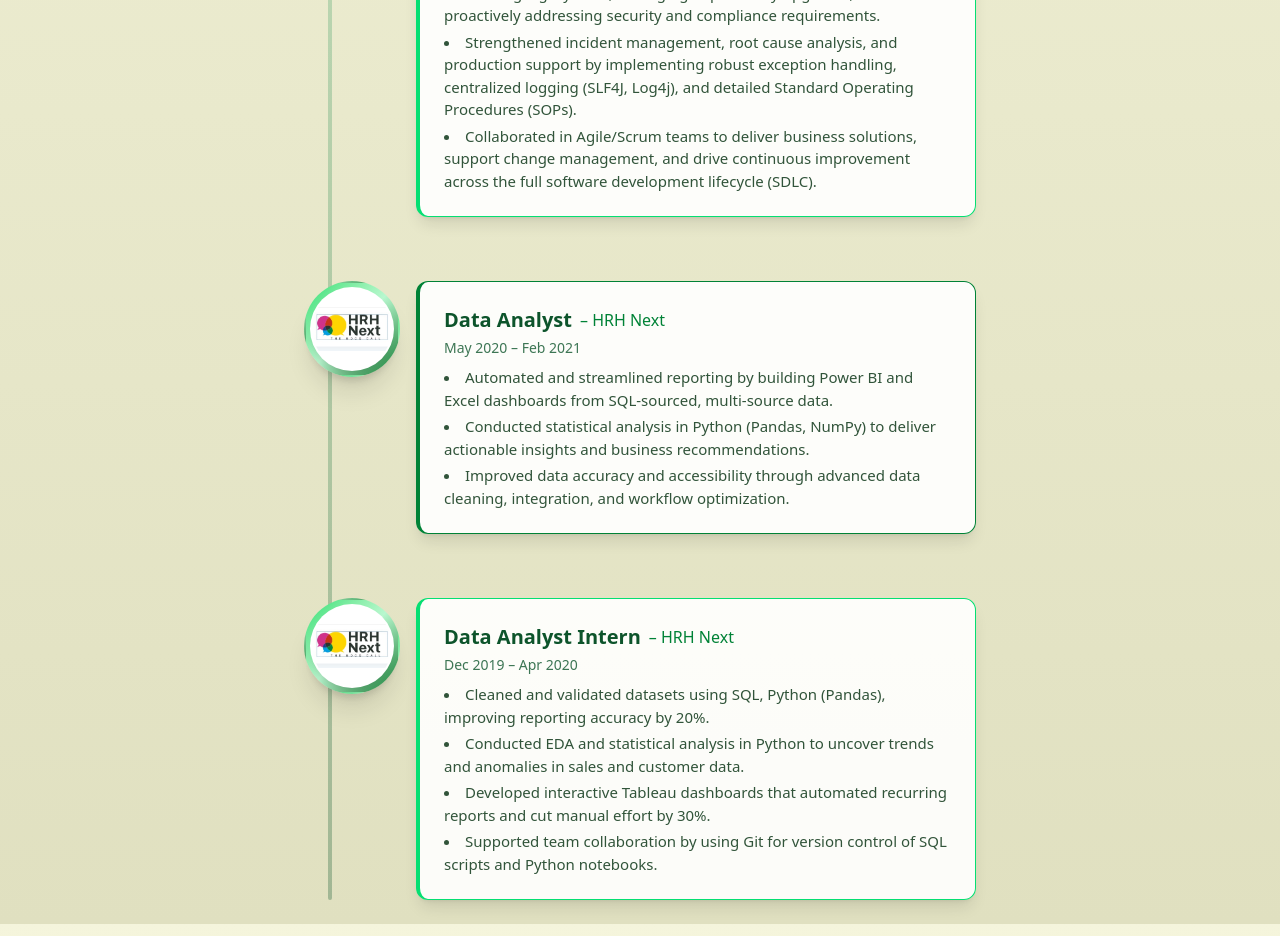
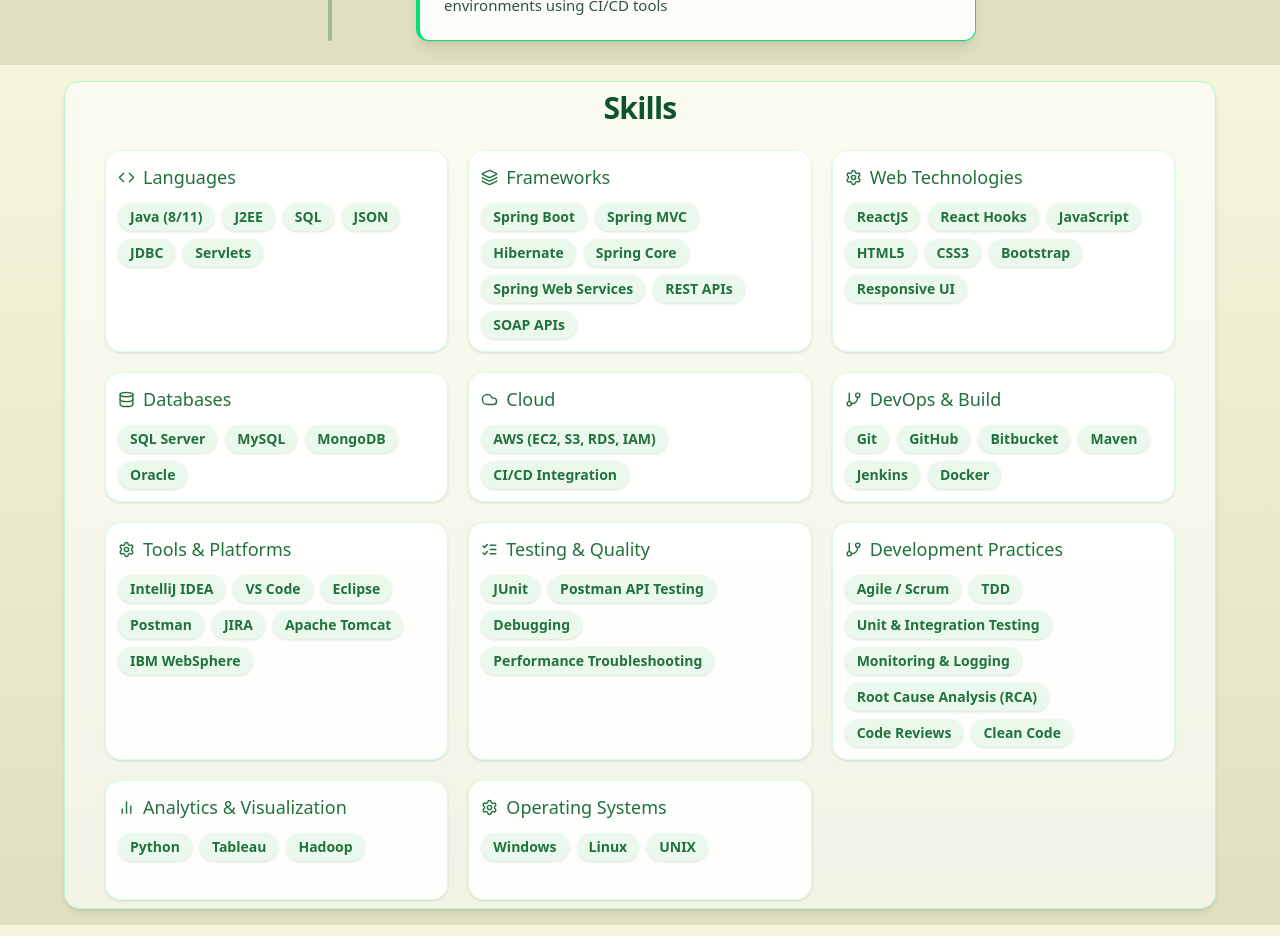
Before and after one commit to Sushmareddy358/portfolio-live, a React (Vite) app: page / in a window 1280 px wide. Shown: the part 1760-2696 px from the top of the page. Built offline with nearby package versions, Linux system fonts and the light colour scheme.

Commit message:
updated portfolio with certifications

```diff
--- a/src/components/Certifications.jsx
+++ b/src/components/Certifications.jsx
@@ -3,6 +3,7 @@
 import { FaCertificate } from "react-icons/fa";
 
 const certifications = [
+  { name: "AWS Certified Developer – Associate", issuer: "Amazon Web Services" },
   { name: "Agile Fundamentals: Scrum & Kanban", issuer: "Udemy" },
   { name: "AWS Essentials", issuer: "Udemy" },
   { name: "DevOps Essentials", issuer: "Udemy" },
--- a/src/components/ContactFooter.jsx
+++ b/src/components/ContactFooter.jsx
@@ -43,7 +43,7 @@
         {/* Social Icons */}
         <div className="flex justify-center gap-6 text-2xl mt-6">
           <a
-            href="https://www.linkedin.com/in/sushma-reddy-vutla"
+            href="https://www.linkedin.com/in/sushma-r126/"
             target="_blank"
             rel="noopener noreferrer"
             className="hover:text-blue-400"
--- a/src/components/Education.jsx
+++ b/src/components/Education.jsx
@@ -12,20 +12,6 @@
     date: "Aug 2023 – May 2025",
     gpa: "GPA: 3.72",
     highlights: ["Scholar with Recognition", "Dean’s Excellence Scholar"],
-    coursework: [
-      "Programming for Data Science",
-      "Database Foundations(SQL & NoSQL)",
-      "Business Analytics With R",
-      "Big Data",
-      "Data Visualization",
-      "Data Warehousing",
-      "Organizing for Business Analytics Platforms(AWS & GCP)",
-      "Causal Analytics and A/B Testing",
-      "Advanced Statistics",
-      "Predictive Analytics",
-      "Prescriptive Analytics",
-      "Applied Econometrics and Time Series Analysis",
-    ],
     certificateImage: scholarCertificate,
     certificateTitle: "Scholar with Recognition",
     icon: <GraduationCap size={18} className="text-[#22713e]" />,
--- a/src/components/Experience.jsx
+++ b/src/components/Experience.jsx
@@ -9,15 +9,16 @@
 const experiences = [
   {
     company: "Spesh Talent",
-    role: "Data Analyst Intern",
+    role: "Software Engineer Intern",
     logo: speshLogo, // ✅ use imported image
     date: "Aug 2024 - Dec 2024",
     points: [
-      "Collected, cleaned, and integrated large datasets from multiple sources using Python (Pandas, NumPy), SQL and ETL pipelines, improving data accuracy by 15%.",
-      "Conducted exploratory data analysis and applied statistical methods using Python (Pandas, Matplotlib, Seaborn, SciPy), generating actionable insights that boosted project efficiency by 10%.",
-      "Developed and maintained interactive dashboards and reports with Tableau, reducing reporting time by 30% and facilitating data-driven decision-making.",
-      "Automated data workflows and quality monitoring using Python scripting and Excel Macros, increasing process efficiency by 20%.",
-      "Collaborated closely with IT consultants and stakeholders via agile workflows (Jira), translating business requirements into data solutions that increased client satisfaction by 20%.",
+      "Contributed to developing and enhancing web application features using ReactJS, Java, and modern frontend best practices",
+      "Supported REST API development and integration using Spring Boot, ensuring reliable communication between application modules",
+      "Assisted in writing and optimizing SQL queries, gaining hands-on experience with database design, performance tuning, and data handling",
+      "Participated in debugging, defect resolution, and UAT support, helping improve application stability and user experience",
+      "Actively engaged in Agile Scrum ceremonies including daily stand-ups, sprint planning, and reviews, contributing to collaborative delivery",
+      "Worked closely with senior engineers, gaining practical exposure to CI/CD pipelines (Git, Jenkins, Maven, Docker) and industry development standards"
     ],
   },
   {
@@ -26,35 +27,12 @@
     logo: cognizantLogo,
     date: "Mar 2021 – Jun 2023",
     points: [
-      "Developed, maintained, and optimized Java-based microservices and enterprise applications using Java, Spring Boot, SQL, and REST/SOAP APIs, driving greater system reliability and scalability.",
-      "Led application deployments, version upgrades, and patch management across QA, UAT, and production environments, collaborating closely with cross-functional teams and leveraging tools like Git, Maven, ServiceNow, and SoapUI.",
-      "Automated routine processes and reporting workflows with SQL and shell scripting, reducing manual effort and improving overall delivery speed and data accuracy.",
-      "Enhanced system performance and uptime by tuning SQL queries, refactoring legacy code, managing dependency upgrades, and proactively addressing security and compliance requirements.",
-      "Strengthened incident management, root cause analysis, and production support by implementing robust exception handling, centralized logging (SLF4J, Log4j), and detailed Standard Operating Procedures (SOPs).",
-      "Collaborated in Agile/Scrum teams to deliver business solutions, support change management, and drive continuous improvement across the full software development lifecycle (SDLC)."
-    ],
-  },
-  {
-    company: "HRH Next",
-    role: "Data Analyst",
-    logo: hrhnextLogo,
-    date: "May 2020 – Feb 2021",
-    points: [
-      "Automated and streamlined reporting by building Power BI and Excel dashboards from SQL-sourced, multi-source data.",
-      "Conducted statistical analysis in Python (Pandas, NumPy) to deliver actionable insights and business recommendations.",
-      "Improved data accuracy and accessibility through advanced data cleaning, integration, and workflow optimization."
-    ],
-  },
-  {
-    company: "HRH Next",
-    role: "Data Analyst Intern",
-    logo: hrhnextLogo,
-    date: "Dec 2019 – Apr 2020",
-    points: [
-      "Cleaned and validated datasets using SQL, Python (Pandas), improving reporting accuracy by 20%.",
-      "Conducted EDA and statistical analysis in Python to uncover trends and anomalies in sales and customer data.",
-      "Developed interactive Tableau dashboards that automated recurring reports and cut manual effort by 30%.",
-       "Supported team collaboration by using Git for version control of SQL scripts and Python notebooks.",
+       "Developed and maintained scalable web applications using Java, Spring Boot, REST APIs, and ReactJS",
+       "Designed, consumed, and integrated APIs with enterprise backend systems",
+       "Worked with SQL Server to write queries, joins, and stored procedures for application functionality",
+       "Supported defect resolution, production support, and ongoing maintenance activities",
+       "Collaborated with QA, Business Analysts, and cross-functional teams in Agile Scrum environment",
+       "Contributed to deployments across Dev, QA, UAT, and Production environments using CI/CD tools"
     ],
   },
 ];
--- a/src/components/HeaderAbout.jsx
+++ b/src/components/HeaderAbout.jsx
@@ -59,7 +59,8 @@
         {/* Content (right) */}
         <div className="flex flex-col justify-center max-w-2xl w-full mt-6 md:mt-0 items-center">
           <h1 className="text-2xl sm:text-3xl md:text-5xl font-bold text-green-900 mb-1 md:mb-3 text-center w-full">
-            Sushma Reddy Vutla
+            Sushma Reddy
+
           </h1>
           <p className="text-base sm:text-lg md:text-xl font-medium text-[#22713e] opacity-80 mb-2 min-h-[30px] transition-all duration-500 text-center w-full">
             {roles[currentRole]}
@@ -87,7 +88,7 @@
           {/* Social Icons */}
           <div className="flex gap-6 text-xl mb-4 justify-center w-full">
             <a
-              href="https://www.linkedin.com/in/sushma-reddy-vutla/"
+              href="https://www.linkedin.com/in/sushma-r126/"
               target="_blank"
               rel="noopener noreferrer"
               className="hover:text-blue-700 hover:scale-110 transition"
--- a/src/components/Skills.jsx
+++ b/src/components/Skills.jsx
@@ -15,85 +15,135 @@
 
 const skills = [
   {
-    category: "Programming & Scripting",
+    category: "Languages",
     icon: <Code className="text-[#22713e]" size={17} />,
     items: [
-      { name: "Java" },
-      { name: "Python" },
+      { name: "Java (8/11)" },
+      { name: "J2EE" },
       { name: "SQL" },
-      { name: "R" },
-      { name: "Shell Scripting" },
+      { name: "JSON" },
+      { name: "JDBC" },
+      { name: "Servlets" },
     ],
   },
+
   {
-    category: "Data Engineering & Big Data",
+    category: "Frameworks",
     icon: <Layers className="text-[#22713e]" size={17} />,
     items: [
-      { name: "ETL Development" },
-      { name: "DBT" },
-      { name: "Kafka" },
-      { name: "Hadoop Ecosystem" },
+      { name: "Spring Boot" },
+      { name: "Spring MVC" },
+      { name: "Hibernate" },
+      { name: "Spring Core" },
+      { name: "Spring Web Services" },
+      { name: "REST APIs" },
+      { name: "SOAP APIs" },
     ],
   },
+
   {
-    category: "Databases & Data Management",
+    category: "Web Technologies",
+    icon: <Settings className="text-[#22713e]" size={17} />,
+    items: [
+      { name: "ReactJS" },
+      { name: "React Hooks" },
+      { name: "JavaScript" },
+      { name: "HTML5" },
+      { name: "CSS3" },
+      { name: "Bootstrap" },
+      { name: "Responsive UI" },
+    ],
+  },
+
+  {
+    category: "Databases",
     icon: <Database className="text-[#22713e]" size={17} />,
     items: [
+      { name: "SQL Server" },
       { name: "MySQL" },
-      { name: "SQL Server" },
+      { name: "MongoDB" },
       { name: "Oracle" },
-      { name: "MongoDB" },
     ],
   },
+
   {
-    category: "Analytics & Reporting",
-    icon: <BarChart2 className="text-[#22713e]" size={17} />,
+    category: "Cloud",
+    icon: <Cloud className="text-[#22713e]" size={17} />,
     items: [
-      { name: "Power BI" },
-      { name: "Tableau" },
-      { name: "QuickSight" },
-      { name: "Excel" },
-      { name: "Jupyter" },
+      { name: "AWS (EC2, S3, RDS, IAM)" },
+      { name: "CI/CD Integration" },
     ],
   },
+
   {
-    category: "Software Development & Frameworks",
-    icon: <Settings className="text-[#22713e]" size={17} />,
-    items: [
-      { name: "Spring Boot" },
-      { name: "Hibernate" },
-      { name: "REST/SOAP API Development" },
-      { name: "Maven" },
-    ],
-  },
-  {
-    category: "Testing & Automation",
-    icon: <ListChecks className="text-[#22713e]" size={17} />,
-    items: [{ name: "Selenium" }],
-  },
-  {
-    category: "Cloud & DevOps",
-    icon: <Cloud className="text-[#22713e]" size={17} />,
-    items: [
-      { name: "AWS" },
-      { name: "GCP" },
-      { name: "Azure" },
-      { name: "Jenkins" },
-      { name: "Docker" },
-      { name: "Kubernetes" },
-    ],
-  },
-  {
-    category: "Development Tools & Practices",
+    category: "DevOps & Build",
     icon: <GitBranch className="text-[#22713e]" size={17} />,
     items: [
       { name: "Git" },
+      { name: "GitHub" },
+      { name: "Bitbucket" },
+      { name: "Maven" },
+      { name: "Jenkins" },
+      { name: "Docker" },
+    ],
+  },
+
+  {
+    category: "Tools & Platforms",
+    icon: <Settings className="text-[#22713e]" size={17} />,
+    items: [
+      { name: "IntelliJ IDEA" },
+      { name: "VS Code" },
+      { name: "Eclipse" },
+      { name: "Postman" },
+      { name: "JIRA" },
+      { name: "Apache Tomcat" },
+      { name: "IBM WebSphere" },
+    ],
+  },
+
+  {
+    category: "Testing & Quality",
+    icon: <ListChecks className="text-[#22713e]" size={17} />,
+    items: [
+      { name: "JUnit" },
+      { name: "Postman API Testing" },
+      { name: "Debugging" },
+      { name: "Performance Troubleshooting" },
+    ],
+  },
+
+  {
+    category: "Development Practices",
+    icon: <GitBranch className="text-[#22713e]" size={17} />,
+    items: [
+      { name: "Agile / Scrum" },
+      { name: "TDD" },
+      { name: "Unit & Integration Testing" },
+      { name: "Monitoring & Logging" },
+      { name: "Root Cause Analysis (RCA)" },
+      { name: "Code Reviews" },
+      { name: "Clean Code" },
+    ],
+  },
+
+  {
+    category: "Analytics & Visualization",
+    icon: <BarChart2 className="text-[#22713e]" size={17} />,
+    items: [
+      { name: "Python" },
+      { name: "Tableau" },
+      { name: "Hadoop" },
+    ],
+  },
+
+  {
+    category: "Operating Systems",
+    icon: <Settings className="text-[#22713e]" size={17} />,
+    items: [
+      { name: "Windows" },
       { name: "Linux" },
-      { name: "ServiceNow" },
-      { name: "Eclipse (IDE)" },
-      { name: "Agile & Scrum" },
-      { name: "SDLC" },
-      { name: "JIRA" },
+      { name: "UNIX" },
     ],
   },
 ];
@@ -109,6 +159,7 @@
           <h2 className="text-3xl font-bold mb-6 text-center tracking-tight text-green-900">
             Skills
           </h2>
+
           <div className="grid grid-cols-1 md:grid-cols-2 xl:grid-cols-3 gap-5">
             {skills.map(({ category, icon, items }) => (
               <div
@@ -120,6 +171,7 @@
                   <span className="group-hover:animate-bounce">{icon}</span>
                   <span className="font-medium">{category}</span>
                 </div>
+
                 <div className="flex flex-wrap gap-2">
                   {items.map((item) => (
                     <span key={item.name} className={badgeClasses}>
@@ -127,6 +179,7 @@
                     </span>
                   ))}
                 </div>
+
               </div>
             ))}
           </div>
```
Also changed, not shown: 1 other file (tests, documents, lock files or other folders).
